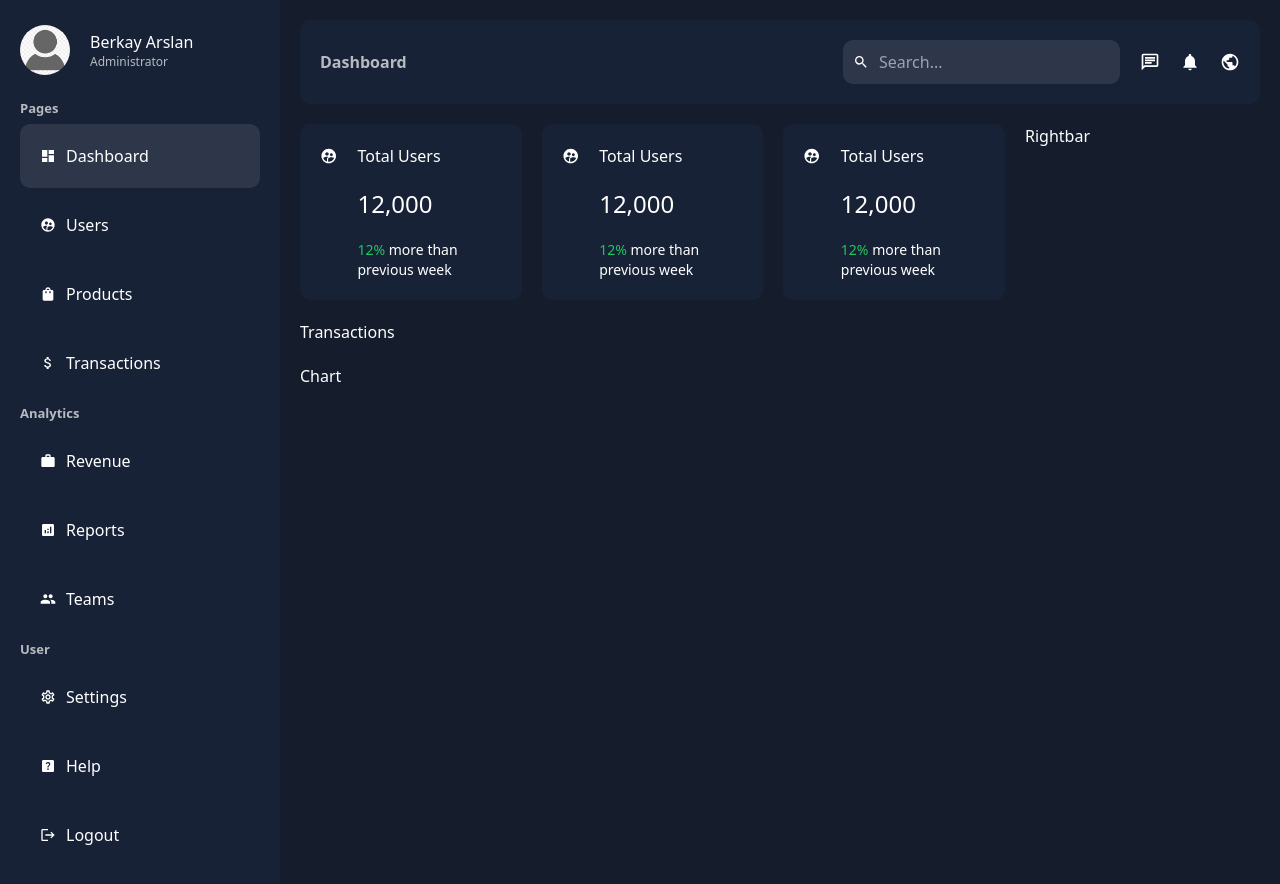
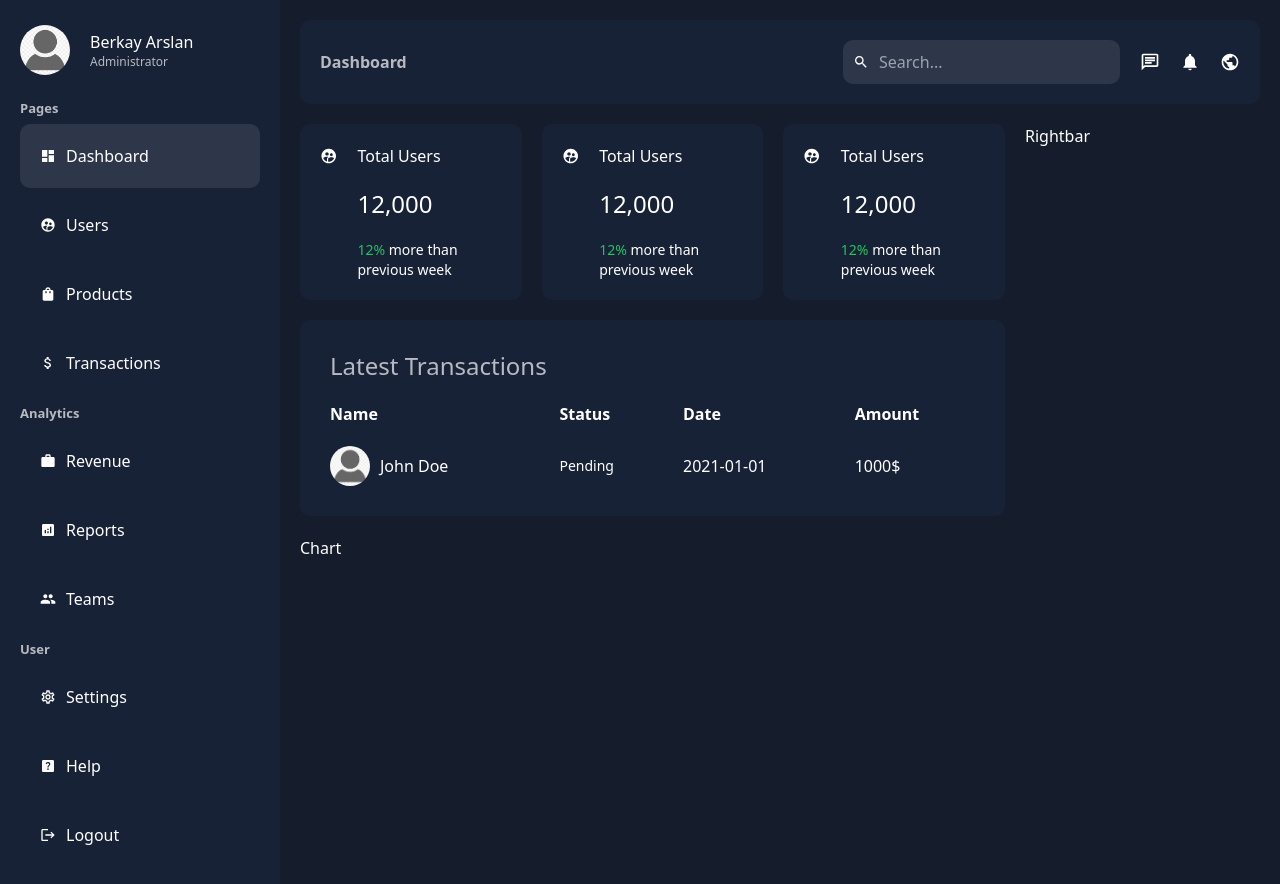
Before and after one commit to mberkayarsln/admin-dashboard, a Next.js app: page /dashboard in a window 1280 px wide. Shown: the top 884 px of the page. Built offline with nearby package versions, Linux system fonts and the light colour scheme.

Commit message:
transaction

```diff
--- a/components/dashboard/Transactions.tsx
+++ b/components/dashboard/Transactions.tsx
@@ -1,7 +1,34 @@
+import Image from "next/image"
+
 const Transactions = () => {
-  return (
-    <div>Transactions</div>
-  )
+    return (
+        <div className="p-5 rounded-[10px] bg-[var(--bgSoft)]">
+            <h2 className="font-extralight text-[var(--textSoft)] text-2xl p-2.5">Latest Transactions</h2>
+            <table className="w-full">
+                <thead>
+                    <tr className="[&>*]:text-start [&>*]:p-2.5">
+                        <th>Name</th>
+                        <th>Status</th>
+                        <th>Date</th>
+                        <th>Amount</th>
+                    </tr>
+                </thead>
+                <tbody>
+                    <tr className="[&>*]:p-2.5">
+                        <td>
+                            <div className="flex items-center gap-2.5">
+                                <Image className="object-cover rounded-full" src="/noavatar.png" alt="" width={40} height={40} />
+                                John Doe
+                            </div>
+                        </td>
+                        <td className="rounded-[5px] p-[5px] text-sm text-white">Pending</td>
+                        <td>2021-01-01</td>
+                        <td>1000$</td>
+                    </tr>
+                </tbody>
+            </table>
+        </div>
+    )
 }
 
 export default Transactions
```
